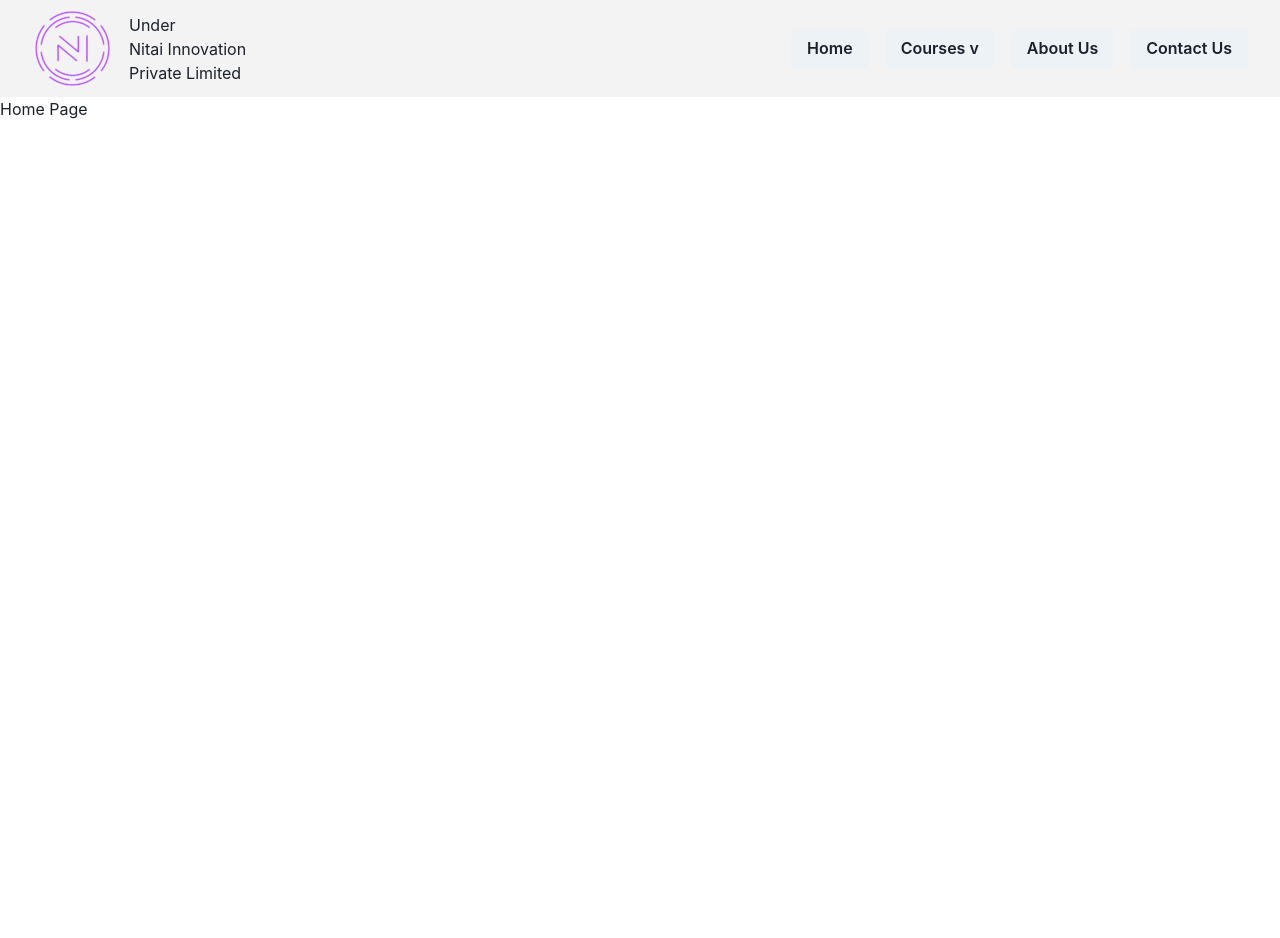
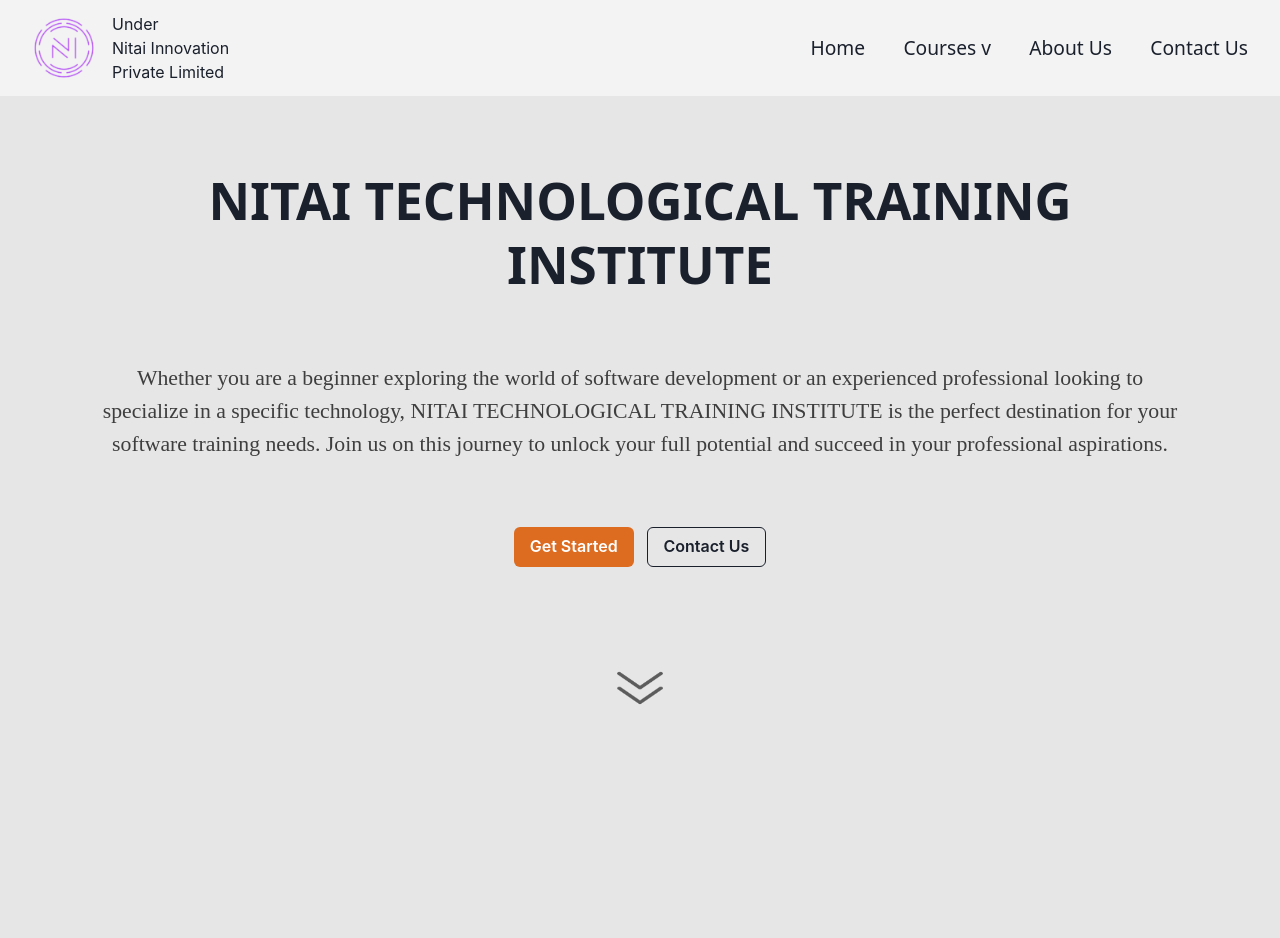
Before and after one commit to tejhagargi9/nitaitechnolabs, a Next.js app: page / in a window 1280 px wide. Shown: the top 938 px of the page. Before the commit the page ends 800 px from the top, so only its background shows below. Built offline with nearby package versions, Linux system fonts and the light colour scheme.

Commit message:
home page initial

```diff
--- a/src/Components/navbar.jsx
+++ b/src/Components/navbar.jsx
@@ -17,11 +17,11 @@
         </Link>
 
         <div className="navbarItems">
-          <Button>
-            <Link href="/">Home</Link>
-          </Button>
+          <Link href="/" className="navItem">
+            Home
+          </Link>
           <Menu>
-            <MenuButton as={Button}>Courses v</MenuButton>
+            <MenuButton className="navItem">Courses v</MenuButton>
             <MenuList>
               <MenuItem>
                 <Link href="/cources/cyber-security">Cyber Security</Link>
@@ -36,12 +36,12 @@
               </MenuItem>
             </MenuList>
           </Menu>
-          <Button>
-            <Link href="/about-us">About Us</Link>
-          </Button>
-          <Button>
-            <Link href="/contact-us">Contact Us</Link>
-          </Button>
+          <Link href="/about-us" className="navItem">
+            About Us
+          </Link>
+          <Link href="/contact-us" className="navItem">
+            Contact Us
+          </Link>
         </div>
       </div>
     </>
--- /dev/null
+++ b/src/Styles/home.css
@@ -0,0 +1,189 @@
+*{
+  margin: 0;
+  padding: 0;
+  box-sizing: border-box;
+  scroll-behavior: smooth;
+}
+
+.home{
+  background: rgb(230, 230, 230);
+  overflow-x: hidden;
+  scroll-behavior: smooth;
+}
+
+.mainSection{
+  padding: 3vw;
+  display: grid;
+  position: relative;
+  height: 88vh;
+  place-items: center;
+}
+
+#heading{
+    font-size: 4vw;
+    font-family: system-ui;
+    font-weight: bold;
+    line-height: 4rem;
+    width: 80%;
+    text-align: center;
+}
+
+#para{
+    text-align: center;
+    font-size: 1.7vw;
+    font-family: cursive;
+    color: #3e3e3e;
+    width: 90%;
+}
+
+.homeBtnContainer {
+  display: flex;
+  justify-content: center;
+  align-items: center;
+  gap: 1vw;
+}
+
+.slideDownContainer{
+  display: flex;
+  justify-content: center;
+  align-items: center
+}
+
+#slideDownIcon {
+  border-style: none;
+  cursor: pointer;
+  width: 5vw;
+  margin-top: 4vw;
+  height: 3.4vw;
+  opacity: 0.6;
+  position: relative;
+  bottom: 2vh;
+  animation: upAndDown 1.5s ease-in-out  infinite  ;
+}
+
+@keyframes upAndDown {
+  0%{
+    bottom: 2vh;
+  }
+  50%{
+    bottom: 3vh;
+  }
+  100%{
+    bottom: 2vh;
+  }
+}
+
+
+
+
+
+
+
+
+
+
+
+
+
+
+.coursesSection{
+  display: grid;
+  place-items: center;
+  padding: 3vw;
+  grid-template-columns: 1fr 1fr 1fr;
+  gap: 2vw;
+}
+
+#coursesHeading{
+  font-size: 3vw;
+  text-align: center;
+  padding-top: 10vw;
+  font-family: system-ui;
+  font-weight: bold;
+  line-height: 3rem;
+}
+
+.courses {
+  width: 100%;
+  height: 100%;
+  box-shadow: 0px 0px 10px -4px black;
+  border-radius: 3vw;
+  padding: 3vw;
+  display: grid;
+  place-items: center;
+}
+
+.coursesSection .sd{
+  background: #efbf97;
+}
+.coursesSection .st{
+  background: #d4abff;
+}
+.coursesSection .cs{
+  background: #a3eefa;
+}
+
+.courses h1 {
+    font-size: 3vw;
+    text-align: center;
+    font-family: system-ui;
+    font-weight: bold;
+    line-height: 3rem;
+}
+
+
+.courses p {
+  font-size: 1.3vw;
+  font-family: cursive;
+  text-align: center;
+  color: #383838;
+  margin: 2vw 0px;
+}
+
+
+.courseLinks{
+    padding: .5vw 2vw;
+    border-radius: 100vw;
+    font-size: 1.5vw;
+    font-family: system-ui;
+    box-shadow: 0px 0px 2px 0px #0000007d;
+    background: #ffffffc2;
+}
+
+
+
+.aboutUsSection{
+  display: grid;
+  grid-template-columns: 1fr 1fr;
+  gap: 2vw;
+  padding: 3vw;
+}
+.aboutUsSection div{
+  display: grid;
+  place-items: center;
+}
+.aboutUsSection h1{
+  font-size: 3vw;
+  font-family: system-ui;
+  font-weight: bold;
+  line-height: 3rem;
+}
+
+.aboutUsSection div{
+  padding: 3vw;
+}
+
+.aboutUsSection p{
+  font-size: 1.3vw;
+  font-family: cursive;
+  color: #383838;
+  text-align: center;
+  margin: 2vw 0;
+}
+.aboutUsSection img {
+  width: 100%;
+  height: 100%;
+  background-repeat: no-repeat;
+  border-radius: 2vw;
+  box-shadow: 0px 0px 3px 0px black;
+}
--- a/src/Styles/navbar.css
+++ b/src/Styles/navbar.css
@@ -2,11 +2,13 @@
     margin: 0;
     padding: 0;
     box-sizing: border-box;
+    scroll-behavior: smooth;
 }
 
 .navbar{
     z-index: 100;
     display: flex;
+    height: 12vh;
     top: 0;
     position: sticky;
     justify-content: space-between;
@@ -20,9 +22,23 @@
     justify-content: center;
     align-items: center;
     gap: 1rem;
+
+}
+.navbarLogo img{
+    width: 5vw;
 }
 
 .navbarItems{
     display: flex;
-    gap: 1rem;
+    gap: 3vw;
 }
+
+.navItem{
+    font-size: 1.5vw;
+    font-family: system-ui;
+    font-weight: 400;
+}
+
+.navItem.active {
+    border-bottom: 2px solid #000; /* Change to your desired color */
+  }
--- a/src/app/page.js
+++ /dev/null
@@ -1,7 +0,0 @@
-import React from "react";
-
-const Home = () => {
-  return <div>Home Page</div>;
-};
-
-export default Home;
--- /dev/null
+++ b/src/app/page.jsx
@@ -0,0 +1,100 @@
+import { Button } from "@chakra-ui/react";
+import React from "react";
+import "@/Styles/home.css";
+import Link from "next/link";
+
+const Home = () => {
+  return (
+    <div className="home">
+      <div className="mainSection">
+        <h1 id="heading">NITAI TECHNOLOGICAL TRAINING INSTITUTE</h1>
+        <p id="para">
+          Whether you are a beginner exploring the world of software development
+          or an experienced professional looking to specialize in a specific
+          technology, NITAI TECHNOLOGICAL TRAINING INSTITUTE is the perfect
+          destination for your software training needs. Join us on this journey
+          to unlock your full potential and succeed in your professional
+          aspirations.
+        </p>
+        <div className="homeBtnContainer">
+          <Button colorScheme="orange">
+            <Link href={"#coursesHeading"}>Get Started</Link>
+          </Button>
+          <Button colorScheme="grey" variant="outline">
+            <Link href={"/contact-us"}>Contact Us</Link>
+          </Button>
+        </div>
+        <div className="slideDownContainer">
+          <Link href="#coursesHeading">
+            <img id="slideDownIcon" src="/images/slideDown.png" alt="" />
+          </Link>
+        </div>
+      </div>
+      <h1 id="coursesHeading">Courses</h1>
+      <div className="coursesSection" id="coursesSection">
+        <div className="courses sd">
+          <h1>Software</h1>
+          <h1>Development</h1>
+          <p>
+            About the course This Full Stack Java Developer program will help
+            you master both front-end and back-end Java technologies and
+            accelerate your career as a Full Stack Software Developer. This
+            course will expose you to basic and advanced concepts of web
+            development. You will get hands-on experience with ReactJS, Spring…
+          </p>
+          <Link className="courseLinks" href={"/cources/software-development"}>
+            Get Started
+          </Link>
+        </div>
+        <div className="courses st">
+          <h1>Software</h1>
+          <h1>Testing</h1>
+          <p>
+            About the course This Full Stack Java Developer program will help
+            you master both front-end and back-end Java technologies and
+            accelerate your career as a Full Stack Software Developer. This
+            course will expose you to basic and advanced concepts of web
+            development. You will get hands-on experience with ReactJS, Spring…
+          </p>
+          <Link className="courseLinks" href={"/cources/software-testing"}>
+            Get Started
+          </Link>
+        </div>
+        <div className="courses cs">
+          <h1>Cyber</h1>
+          <h1>Security</h1>
+          <p>
+            About the course This Full Stack Java Developer program will help
+            you master both front-end and back-end Java technologies and
+            accelerate your career as a Full Stack Software Developer. This
+            course will expose you to basic and advanced concepts of web
+            development. You will get hands-on experience with ReactJS, Spring…
+          </p>
+          <Link className="courseLinks" href={"/cources/cyber-security"}>
+            Get Started
+          </Link>
+        </div>
+      </div>
+
+      <div className="aboutUsSection">
+        <div>
+          <h1>About Us</h1>
+          <p>
+            At NITAI TECHNOLOGICAL TRAINING INSTITUTE, we are dedicated to
+            providing exceptional software training to individuals who are eager
+            to enhance their skills and launch a successful career in the
+            ever-evolving field of technology.
+          </p>
+          <Button colorScheme="blue" variant="solid">
+            About Us
+          </Button>
+        </div>
+        <div>
+          <img src="/images/aboutUs.jpg" alt="" />
+        </div>
+      </div>
+    </div>
+  );
+};
+
+export default Home;
```
Also changed, not shown: public/images/aboutUs.jpg (added), public/images/slideDown.png (added), src/app/layout.jsx (renamed from src/app/layout.js).
